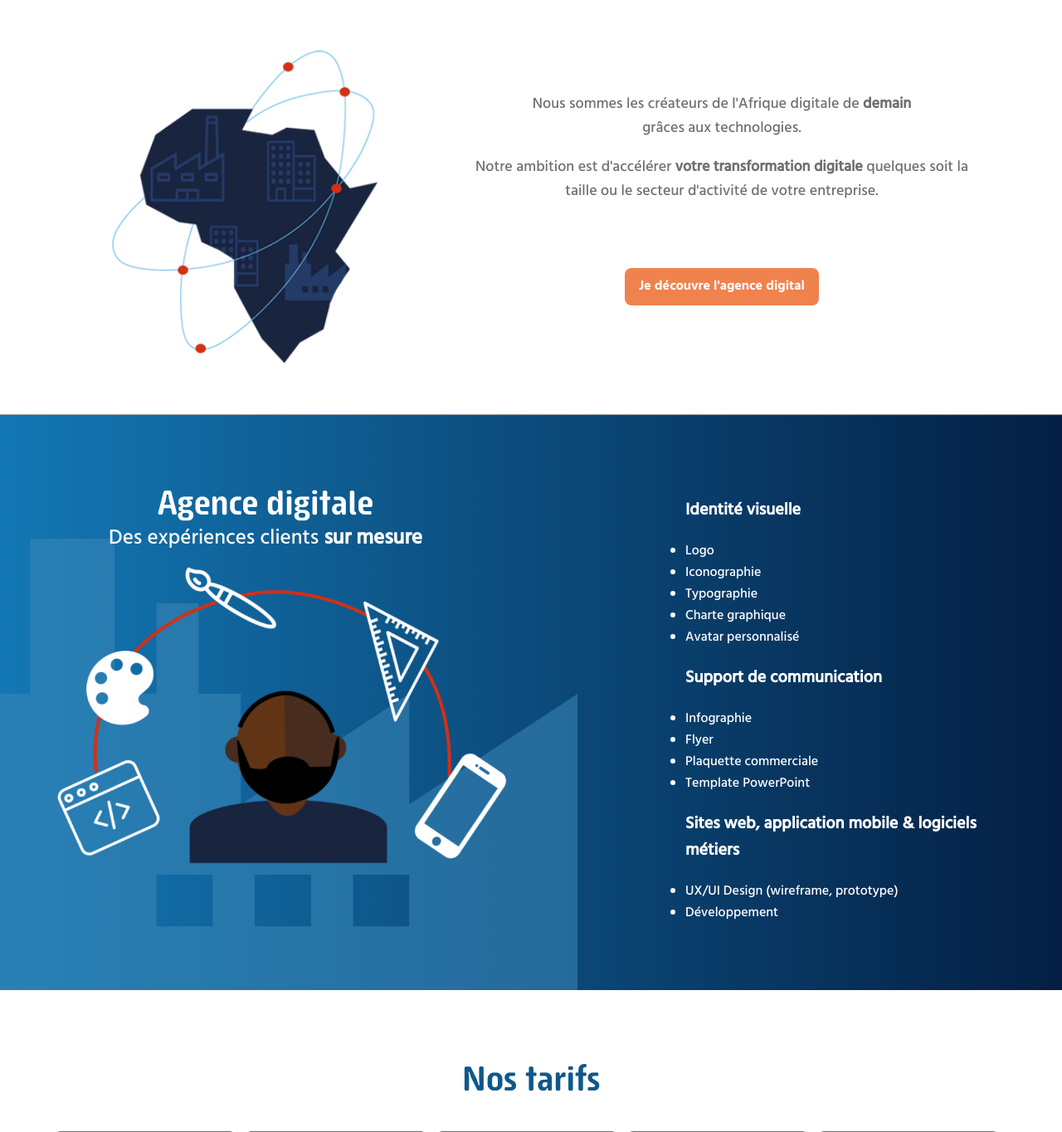
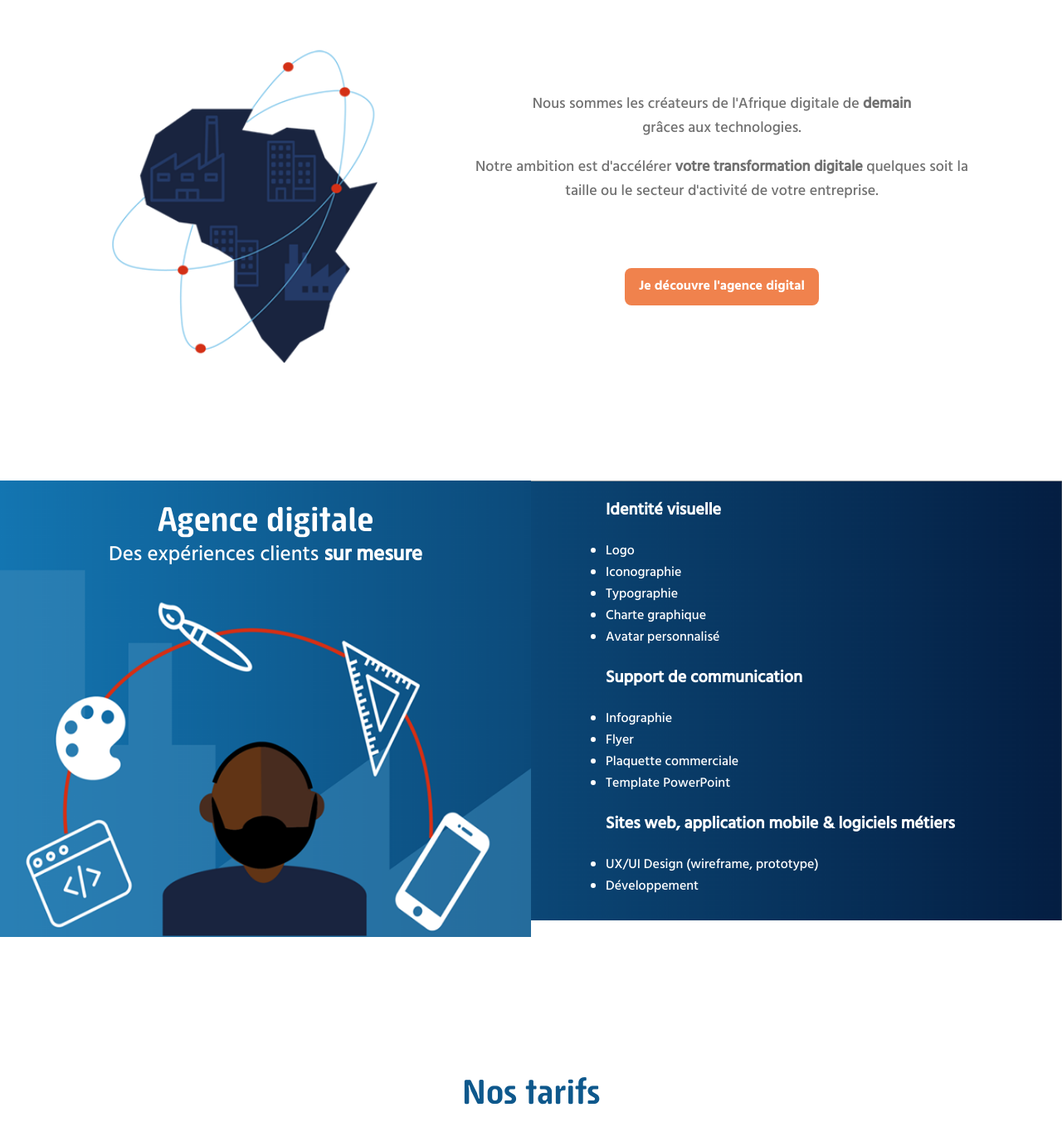
Before and after one commit to Eric999Dev/tangi-technologies, a WordPress theme: template front-page.php in a window 1280 px wide. Shown: the part 427-1791 px from the top of the page at 83% size. Run offline with PHP 8.4 and a stand-in for WordPress, Linux system fonts and the light colour scheme; the site name, menu and one post (Sample post) are stand-ins, and other content is empty; some libraries are stand-ins or nearby versions.

Commit message:
Modif background digital back

```diff
--- a/style.css
+++ b/style.css
@@ -546,21 +546,13 @@ header {
     height: 45px;
     line-height: 45px; }
 
-@media screen and (min-width: 875px) {
-  .section2 {
-    background-image: url("./images/section-2/digital-bis-desk.png");
-    background-size: cover;
-    background-repeat: no-repeat;
-    background-position: -67px center;
-    padding: 30px 0; } }
-
 @media screen and (min-width: 992px) {
   .section2 {
     background-position: center 30%;
     padding: 80px 0; } }
 
 .section2 .content-section {
-  max-width: 1315px;
+  max-width: 100%;
   margin: 0 auto; }
   @media screen and (min-width: 875px) {
     .section2 .content-section {
@@ -609,31 +601,30 @@ header {
     background-position: center;
     max-width: 100%;
     min-height: 320px;
-    max-height: 565px;
     width: 100%;
     position: relative; }
     @media screen and (min-width: 875px) {
       .section2 .content-section > div:first-of-type {
-        background-image: none;
         width: 50%; } }
     @media screen and (min-width: 992px) {
       .section2 .content-section > div:first-of-type {
-        margin: 0; } }
+        margin: 0;
+        height: 550px;
+        padding: 20px 0; } }
   .section2 .content-section > div:last-of-type {
-    background-image: url("./images/section-2/degrade.png");
+    background-image: url("./images/section-2/digital-back.png");
     background-size: cover;
     color: white;
     padding: 30px 15px; }
     @media screen and (min-width: 875px) {
       .section2 .content-section > div:last-of-type {
-        background-image: none;
         width: 40%;
         padding: 0;
         padding-left: 90px; } }
     @media screen and (min-width: 992px) {
       .section2 .content-section > div:last-of-type {
-        background-image: none;
-        width: 35%; } }
+        width: 50%;
+        height: 530px; } }
     .section2 .content-section > div:last-of-type h3 {
       padding: 20px 0;
       font-size: 20px;
```
Also changed, not shown: js/main.js (+74 -69 lines), sass/main/_section2.scss (+16 -12 lines), images/section-2/digital-back.png (added).
